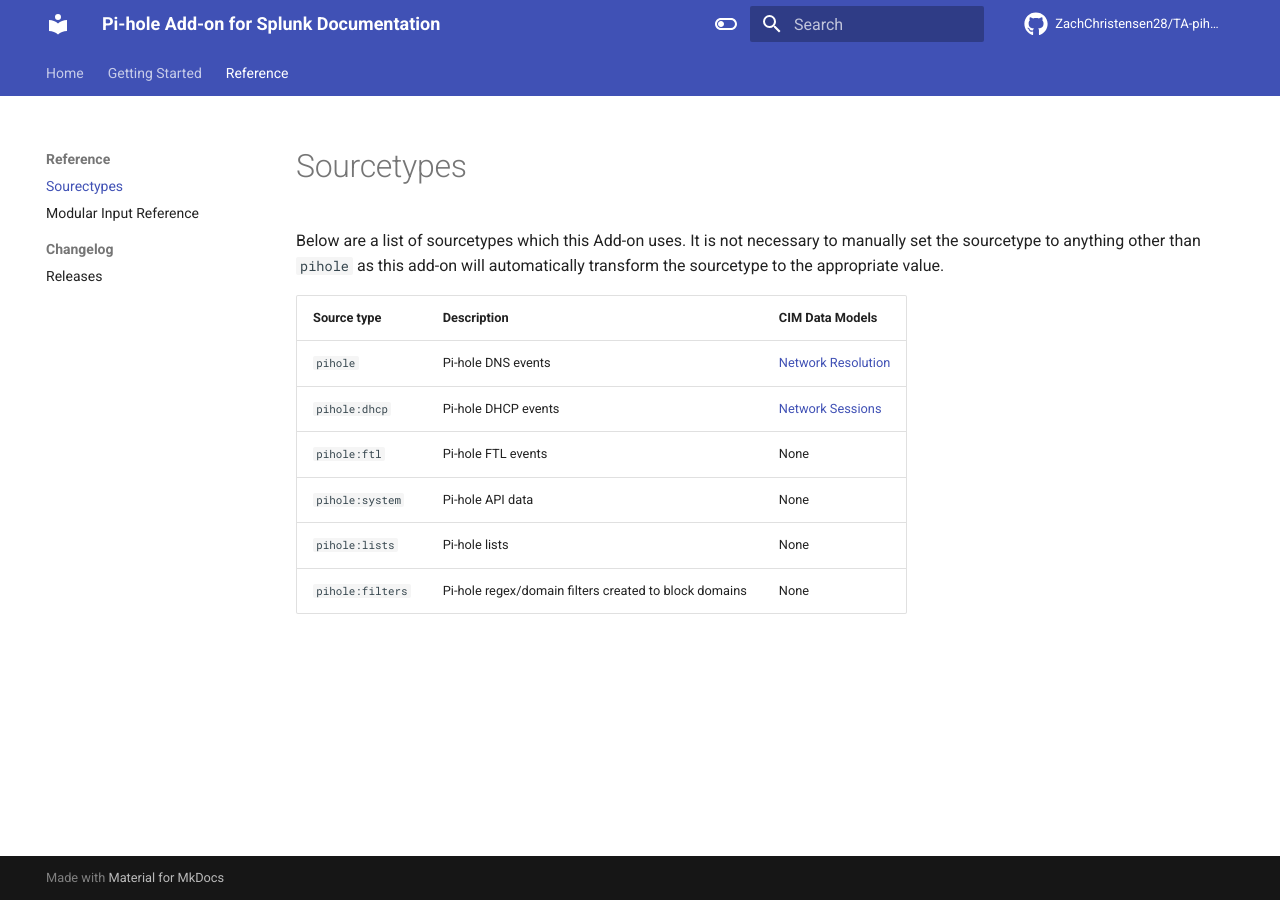
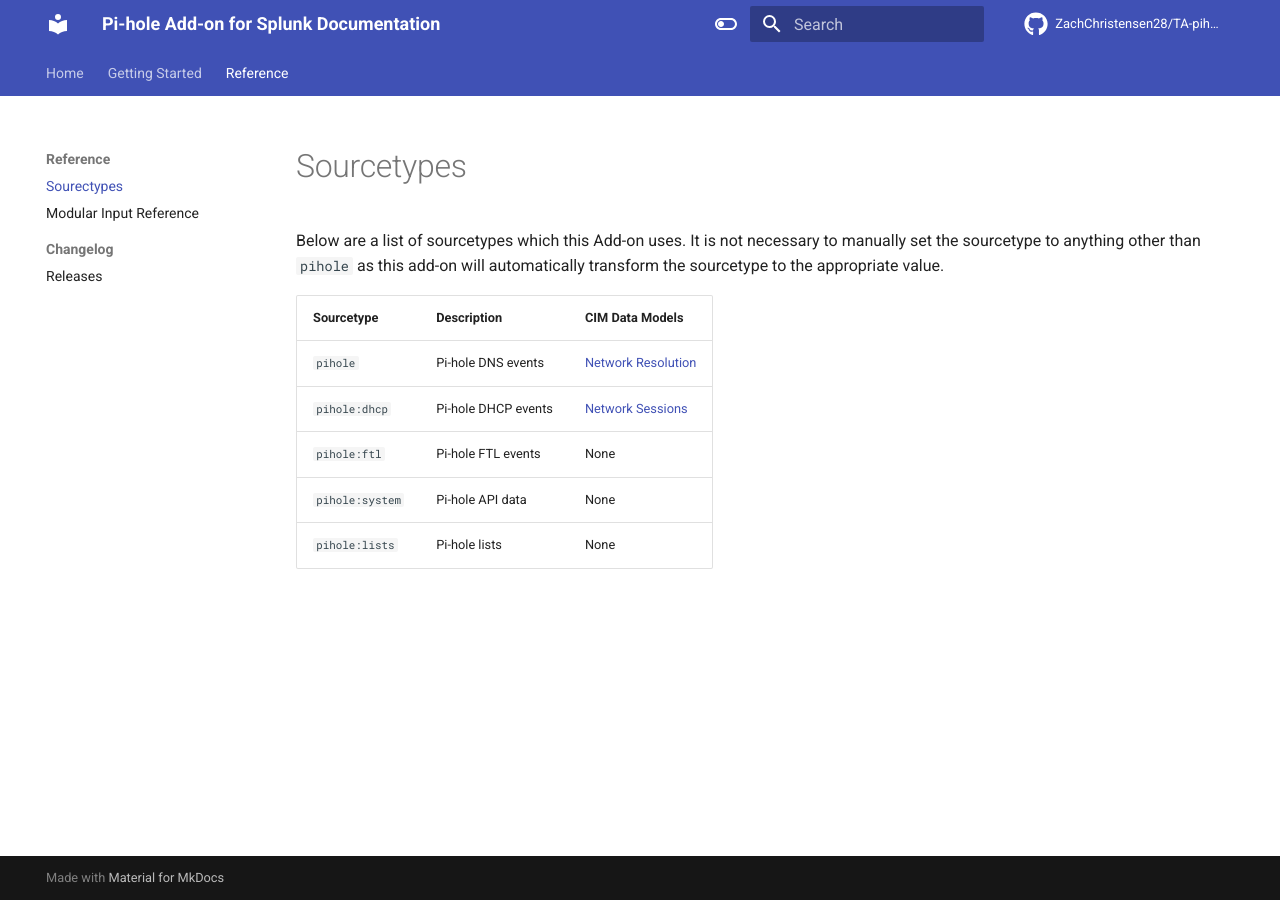
Before and after one commit to ZachChristensen28/splunk-pihole-ta-documentation, an MkDocs documentation site: the page built from docs/reference/sourcetypes.md, in a window 1280 px wide. Built offline with MkDocs 1.6.1 and Material for MkDocs 9.7.7, drawn with Linux system fonts in a browser that asks for light colours; comment, search, counter and statistics services are not loaded.

Commit message:
adding note

```diff
--- a/docs/reference/sourcetypes.md
+++ b/docs/reference/sourcetypes.md
@@ -2,11 +2,10 @@
 
 Below are a list of sourcetypes which this Add-on uses. It is not necessary to manually set the sourcetype to anything other than `pihole` as this add-on will automatically transform the sourcetype to the appropriate value.
 
-Source type | Description | CIM Data Models
+Sourcetype | Description | CIM Data Models
 ----------- | ----------- | ---------------
 `pihole` | Pi-hole DNS events | [Network Resolution](https://docs.splunk.com/Documentation/CIM/latest/User/NetworkResolutionDNS)
 `pihole:dhcp` | Pi-hole DHCP events | [Network Sessions](https://docs.splunk.com/Documentation/CIM/latest/User/NetworkSessions)
 `pihole:ftl` | Pi-hole FTL events | None
 `pihole:system` | Pi-hole API data | None
 `pihole:lists` | Pi-hole lists | None
-`pihole:filters` | Pi-hole regex/domain filters created to block domains | None
```
Also changed, not shown: docs/reference/mod-input-reference.md (+2 -0 lines).
